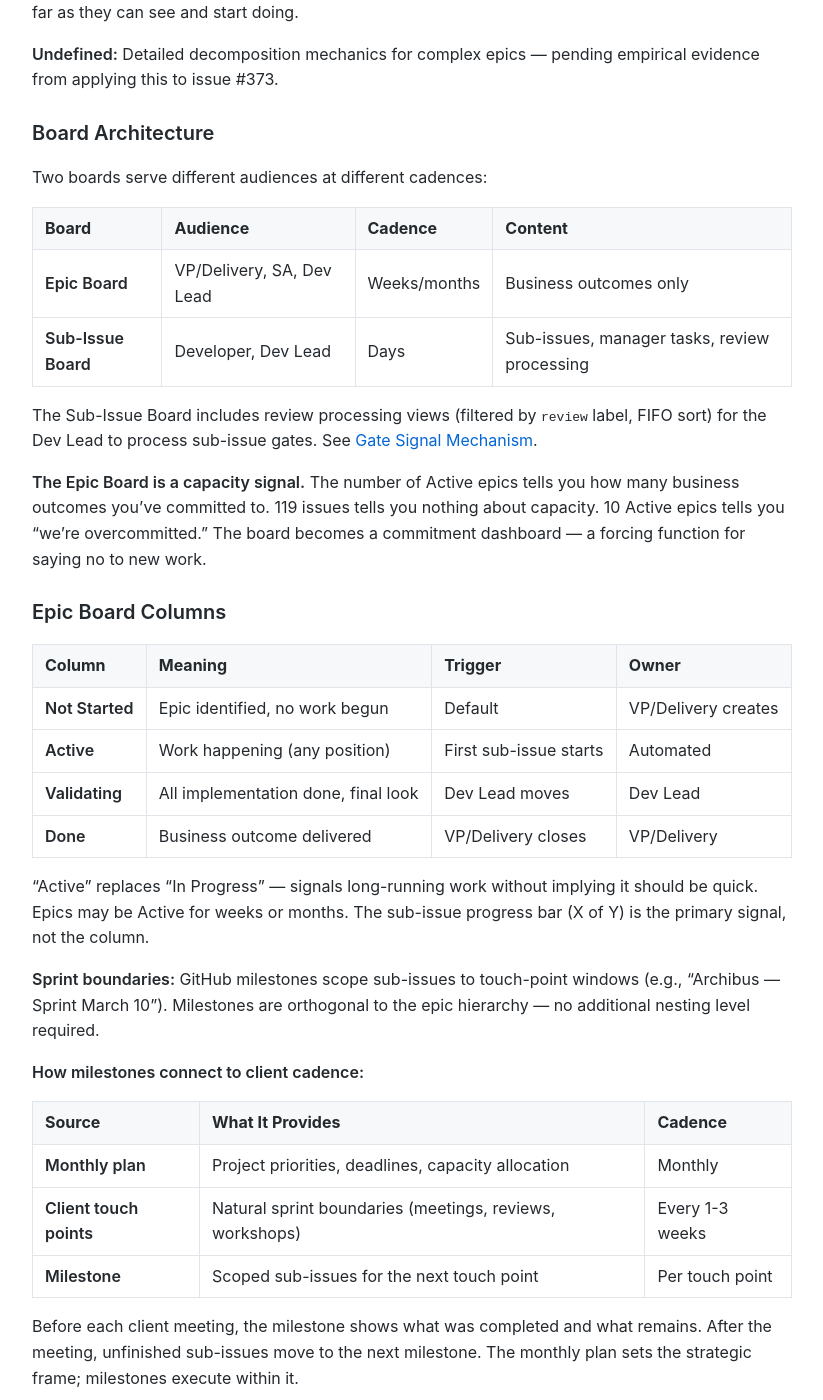
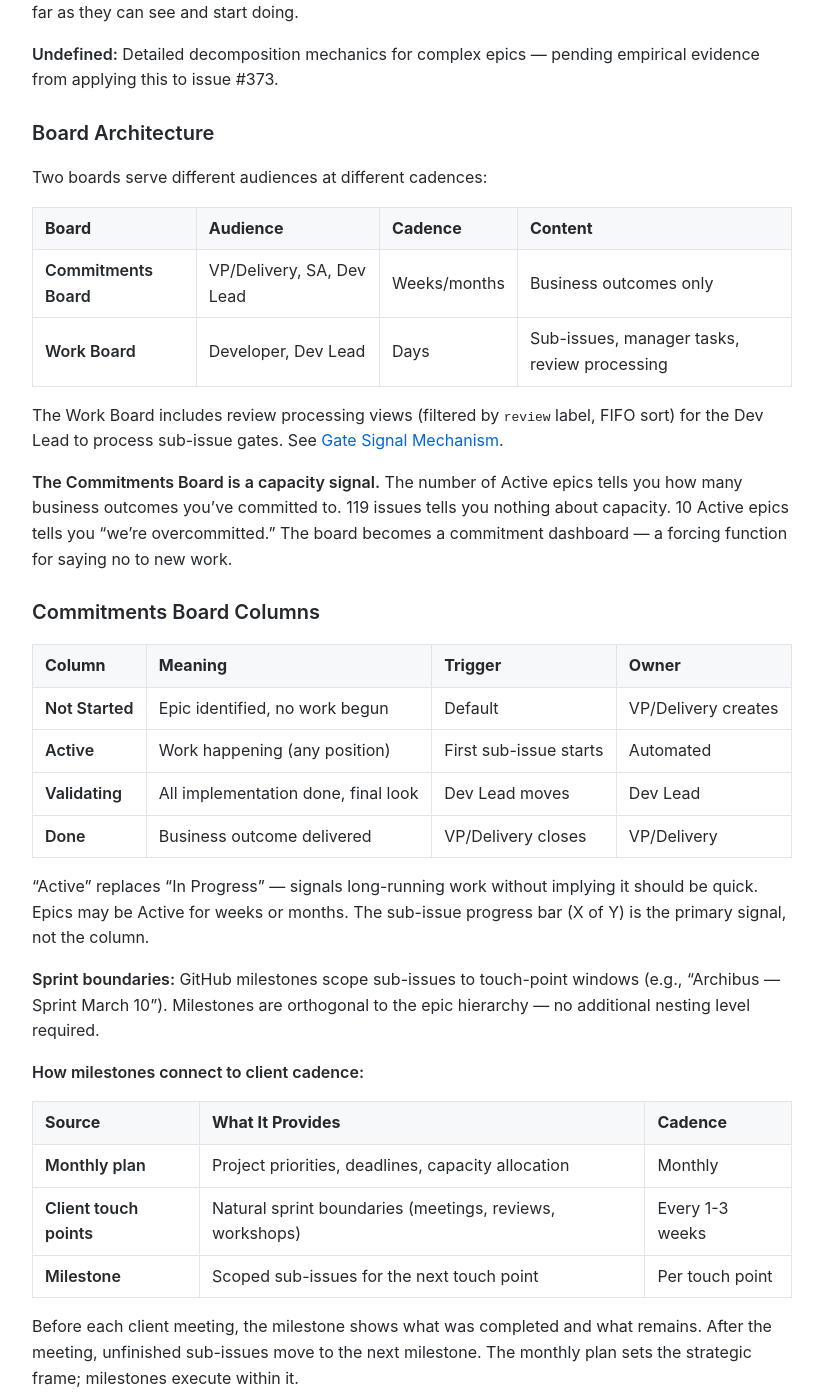
Before and after one commit to MariusWilsch/public-wilsch-ai-pages, a Jekyll site: the page built from global/issue-lifecycle-router.md, in a window 1280 px wide and 1400 px high, scrolled down 6738 px. Shown: the whole window, without its empty margins (228-1051 px from the left). Built offline with Jekyll 4.4.1, drawn with Linux system fonts in a browser that asks for light colours; our own code applies the rules of GitHub Pages for plain Markdown files; some of the changed text lies outside the part shown.

Commit message:
Sync from hippocampus 2026-02-24

```diff
--- a/global/issue-lifecycle-router.md
+++ b/global/issue-lifecycle-router.md
@@ -218,14 +218,14 @@ Two boards serve different audiences at different cadences:
 
 | Board | Audience | Cadence | Content |
 |-------|----------|---------|---------|
-| **Epic Board** | VP/Delivery, SA, Dev Lead | Weeks/months | Business outcomes only |
-| **Sub-Issue Board** | Developer, Dev Lead | Days | Sub-issues, manager tasks, review processing |
+| **Commitments Board** | VP/Delivery, SA, Dev Lead | Weeks/months | Business outcomes only |
+| **Work Board** | Developer, Dev Lead | Days | Sub-issues, manager tasks, review processing |
 
-The Sub-Issue Board includes review processing views (filtered by `review` label, FIFO sort) for the Dev Lead to process sub-issue gates. See [Gate Signal Mechanism](#gate-signal-mechanism).
+The Work Board includes review processing views (filtered by `review` label, FIFO sort) for the Dev Lead to process sub-issue gates. See [Gate Signal Mechanism](#gate-signal-mechanism).
 
-**The Epic Board is a capacity signal.** The number of Active epics tells you how many business outcomes you've committed to. 119 issues tells you nothing about capacity. 10 Active epics tells you "we're overcommitted." The board becomes a commitment dashboard — a forcing function for saying no to new work.
+**The Commitments Board is a capacity signal.** The number of Active epics tells you how many business outcomes you've committed to. 119 issues tells you nothing about capacity. 10 Active epics tells you "we're overcommitted." The board becomes a commitment dashboard — a forcing function for saying no to new work.
 
-### Epic Board Columns
+### Commitments Board Columns
 
 | Column | Meaning | Trigger | Owner |
 |--------|---------|---------|-------|
@@ -248,7 +248,7 @@ The Sub-Issue Board includes review processing views (filtered by `review` label
 
 Before each client meeting, the milestone shows what was completed and what remains. After the meeting, unfinished sub-issues move to the next milestone. The monthly plan sets the strategic frame; milestones execute within it.
 
-### Sub-Issue Board Columns
+### Work Board Columns
 
 | Column | Meaning |
 |--------|---------|
```
